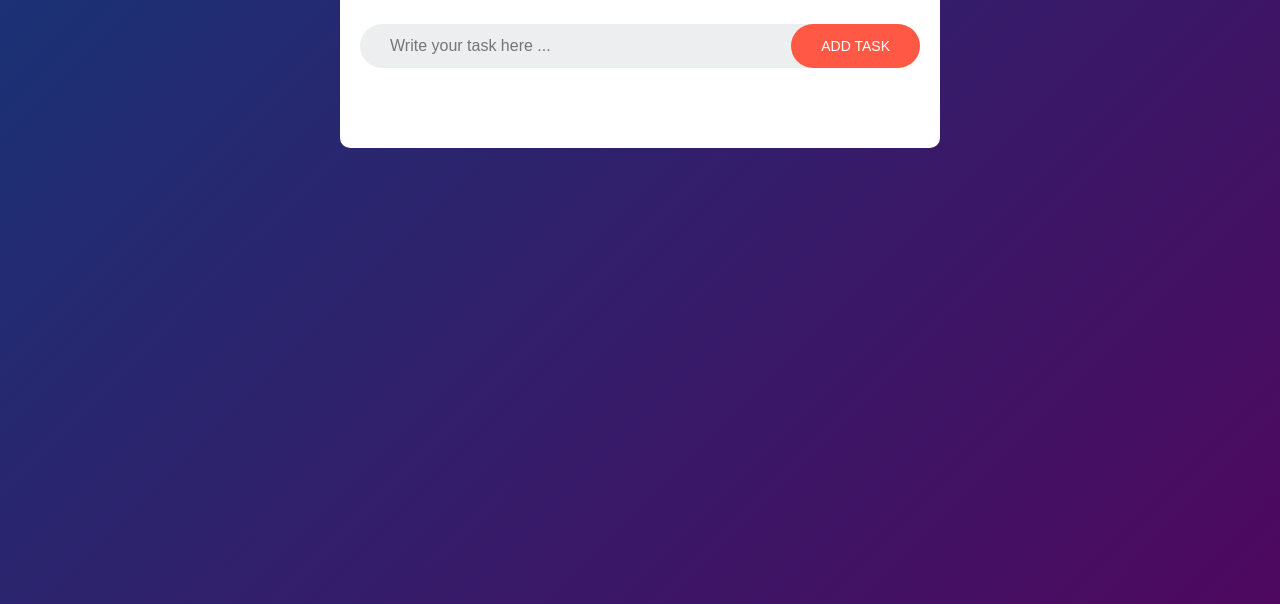
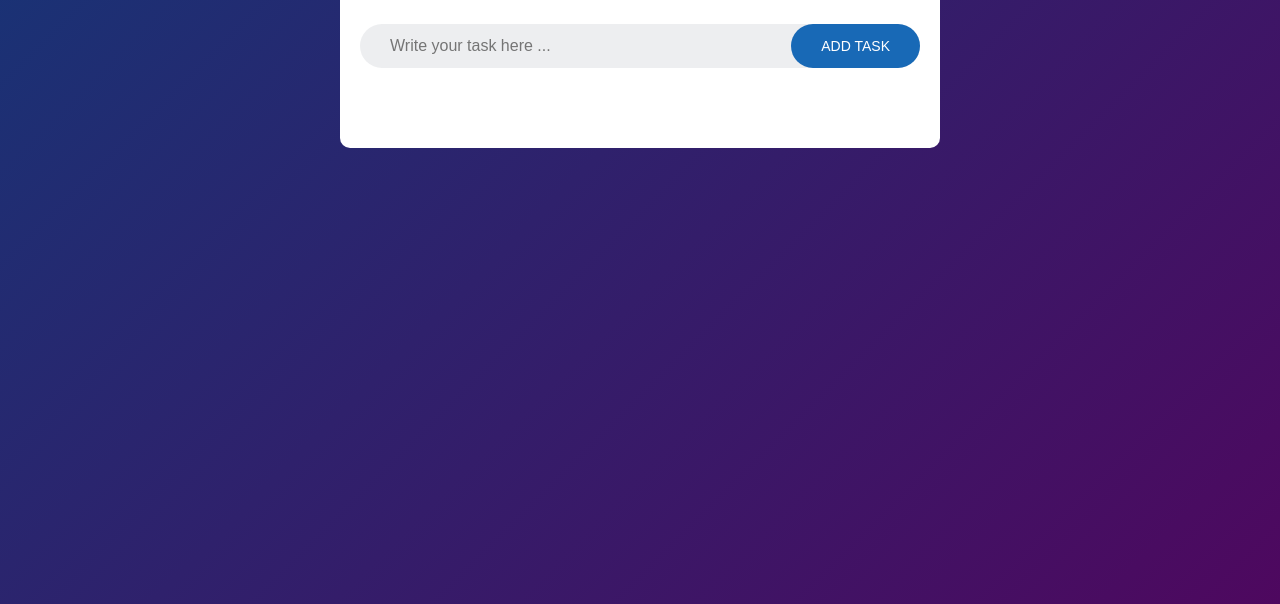
Before and after one commit to br8991/todo-list-web, a plain HTML site: page index.html in a window 1280 px wide. Shown: the part 196-800 px from the top of the page. Drawn offline with Linux system fonts and the light colour scheme.

Commit message:
change button color

```diff
--- a/style.css
+++ b/style.css
@@ -49,7 +49,7 @@
 .container-search-box button{
     border: none;
     outline: none;
-    background-color: #ff5945;
+    background-color: #1869b6;
     color: white;
     padding: 14px 30px;
     font-size: 14px;
@@ -57,7 +57,7 @@
     cursor: pointer;
 }
 .container-search-box button:hover{
-    background-color: #f07365;
+    background-color: #3585cf;
 
 }
 ul li {
```
